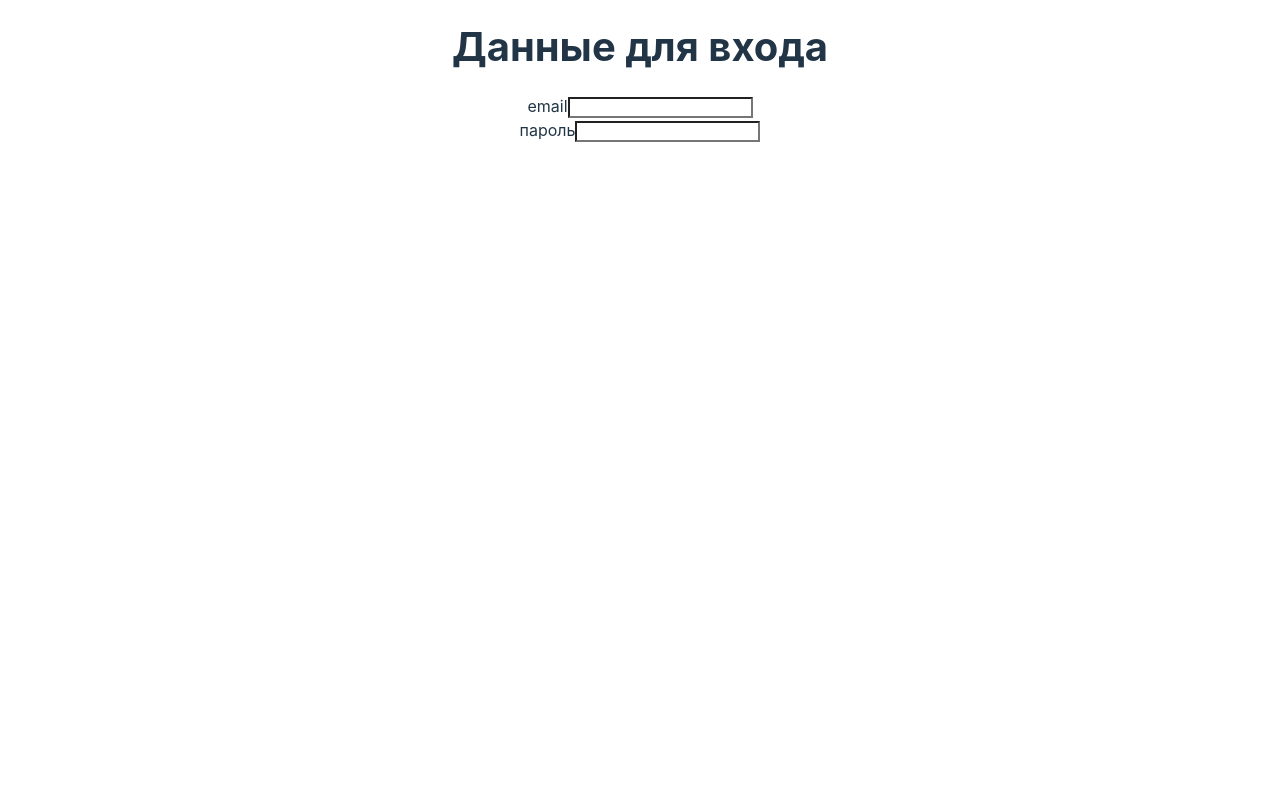
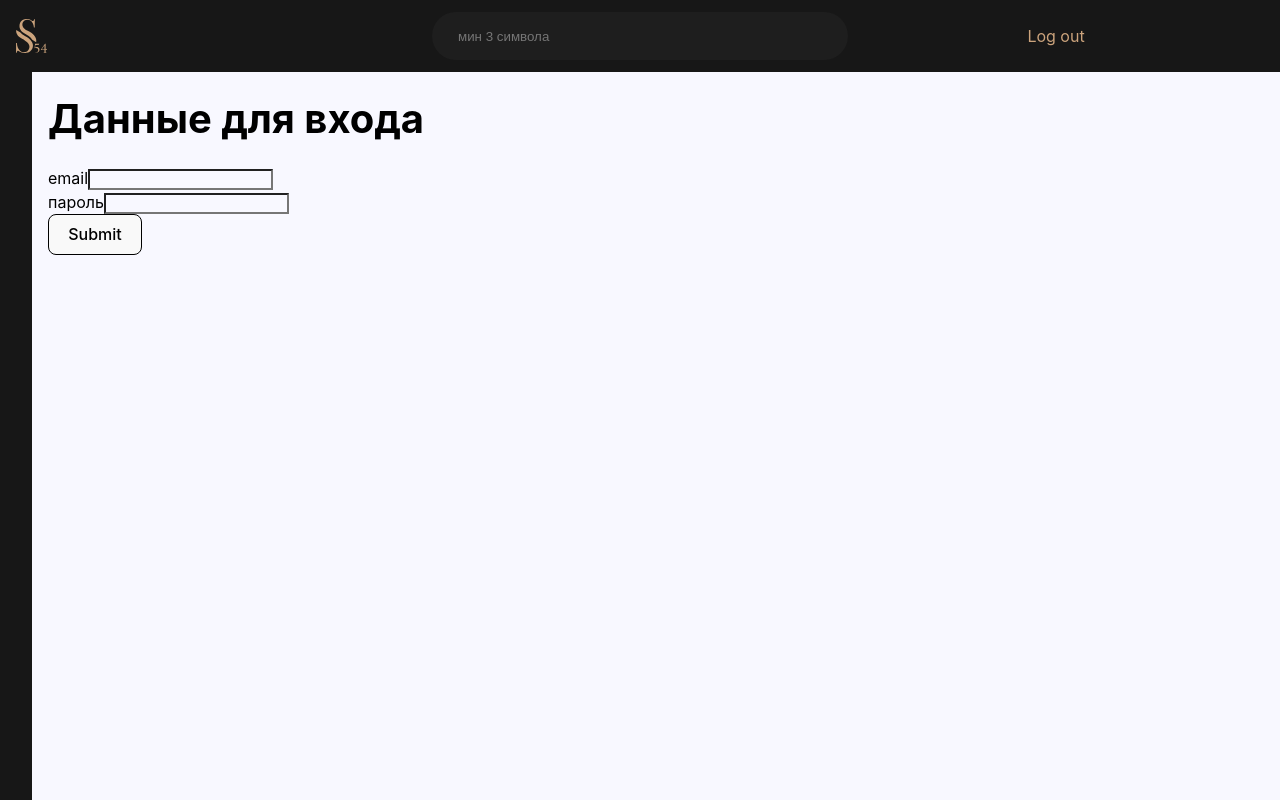
Before and after one commit to billiewillie/wiki54-frontend, a React (Vite) app: page /login in a window 1280 px wide. Built offline with nearby package versions, Linux system fonts and the light colour scheme; the HTML template or start-up script is replaced by a standard one; what quill-image-resize-module-react would draw is missing.

Commit message:
added secure routing

```diff
--- a/package.json
+++ b/package.json
@@ -1,7 +1,7 @@
 {
 	"name": "frontend",
 	"private": true,
-  "version": "0.0.0",
+	"version": "1.0.0",
 	"type": "module",
 	"scripts": {
 		"dev": "vite",
@@ -9,6 +9,7 @@
 		"preview": "vite preview"
 	},
 	"dependencies": {
+		"@reduxjs/toolkit": "^1.9.1",
 		"axios": "^1.1.3",
 		"html-react-parser": "^3.0.4",
 		"quill-image-resize-module-react": "^3.0.0",
@@ -17,6 +18,7 @@
 		"react-dom": "^18.2.0",
 		"react-hook-form": "^7.39.7",
 		"react-quill": "^2.0.0",
+		"react-redux": "^8.0.5",
 		"react-router-dom": "^6.4.3"
 	},
 	"devDependencies": {
--- a/src/App.jsx
+++ b/src/App.jsx
@@ -9,18 +9,35 @@ import NotFoundPage from './pages/notFoundPage/NotFoundPage';
 import PostsPage from './pages/postsPage/PostsPage';
 import CreatePost from './pages/createPost/CreatePost';
 import EditorPage from './pages/editorPage/EditorPage';
+import { Provider } from 'react-redux';
+import store from './store';
+
+import RequireAuth from './hoc/RequireAuth';
 
 const router = createBrowserRouter(
 	createRoutesFromElements(
 		<>
-			<Route path='/login' element={<LoginPage />} />
 			<Route path='/' element={<Layout />}>
-				<Route index element={<HomePage />} />
-				<Route path='posts' element={<PostsPage />} />
-				<Route path=':department' element={<PostsPage />} />
+				<Route
+					index
+					element={
+						<RequireAuth>
+							<HomePage />
+						</RequireAuth>
+					}
+				/>
+				<Route
+					path=':department'
+					element={
+						<RequireAuth>
+							<PostsPage />
+						</RequireAuth>
+					}
+				/>
 				<Route path=':department/:id' element={<PostPage />} />
 				<Route path=':department/:id/edit' element={<EditorPage />} />
 				<Route path=':department/createPost' element={<CreatePost />} />
+				<Route path='login' element={<LoginPage />} />
 				<Route path='*' element={<NotFoundPage />} />
 			</Route>
 		</>
@@ -29,9 +46,11 @@ const router = createBrowserRouter(
 
 function App() {
 	return (
-		<div className='App'>
-			<RouterProvider router={router} />
-		</div>
+		<Provider store={store}>
+			<div className='App'>
+				<RouterProvider router={router} />
+			</div>
+		</Provider>
 	);
 }
 
--- a/src/components/editor/Editor.jsx
+++ b/src/components/editor/Editor.jsx
@@ -34,7 +34,6 @@ const Editor = forwardRef((props, ref) => {
 			})
 				.then((response) => response.json())
 				.then((result) => {
-					console.log(result);
 					resolve(`http://localhost:4444${result.url}`);
 					insertToEditor(`http://localhost:4444${result.url}`);
 				})
--- a/src/components/header/Header.jsx
+++ b/src/components/header/Header.jsx
@@ -1,15 +1,23 @@
+import { useNavigate } from 'react-router-dom';
+import { useDispatch } from 'react-redux';
+import { removeUser } from '../../store/userSlice';
 import Search from '../search/Search';
 import styles from './Header.module.css';
 import Logo from '../logo/Logo';
 
 const Header = () => {
-	const logoutHandler = () => {};
+	const dispatch = useDispatch();
+	const navigate = useNavigate();
+	const logoutHandler = () => {
+		dispatch(removeUser());
+		navigate('/login');
+	};
 
 	return (
 		<header className={styles.header}>
 			<Logo />
 			<Search />
-			<div className='header-tools' onClick={logoutHandler}>
+			<div className={styles.Login} onClick={logoutHandler}>
 				Log out
 			</div>
 		</header>
--- a/src/components/header/Header.module.css
+++ b/src/components/header/Header.module.css
@@ -8,3 +8,8 @@
 	height: 64px;
 	background-color: #171717;
 }
+
+.Login {
+	cursor: pointer;
+	color: #cba37c;
+}
--- a/src/components/sidebar/Sidebar.jsx
+++ b/src/components/sidebar/Sidebar.jsx
@@ -1,31 +1,24 @@
 import { NavLink } from 'react-router-dom';
+import { useSelector } from 'react-redux';
 import styles from './Sidebar.module.css';
 
 const Sidebar = () => {
-	const departments = [
-		{
-			title: 'Студия 54',
-			link: '/studia54',
-		},
-		{
-			title: 'Архитекторы',
-			link: '/architecture',
-		},
-		{
-			title: 'Визуализаторы',
-			link: '/visual',
-		},
-	];
+	const user = useSelector((state) => state.user.user);
 
 	return (
 		<aside className={styles.aside}>
 			<nav className='sidebar-menu'>
 				<ul className={styles.list}>
-					{departments.map((item) => (
-						<li className={styles.listItem} key={item.title}>
-							<NavLink to={item.link}>{item.title}</NavLink>
+					{user.departments?.map((item) => (
+						<li className={styles.listItem} key={item}>
+							<NavLink to={`/${item}`}>{item}</NavLink>
 						</li>
 					))}
+					{user?.isMapOpened && (
+						<li className={styles.listItem}>
+							<NavLink to='/map'>Карта офиса</NavLink>
+						</li>
+					)}
 				</ul>
 			</nav>
 		</aside>
--- /dev/null
+++ b/src/hoc/RequireAuth.jsx
@@ -0,0 +1,18 @@
+import { useNavigate } from 'react-router-dom';
+import { useSelector } from 'react-redux';
+import { useEffect } from 'react';
+
+const RequireAuth = ({ children }) => {
+	let navigate = useNavigate();
+	const user = useSelector((state) => state.user.user);
+
+	useEffect(() => {
+		if (Object.keys(user).length === 0) {
+			return navigate('/login');
+		}
+	}, []);
+
+	return children;
+};
+
+export default RequireAuth;
--- a/src/pages/loginPage/LoginPage.jsx
+++ b/src/pages/loginPage/LoginPage.jsx
@@ -1,15 +1,40 @@
+import { useLocation, useNavigate } from 'react-router-dom';
+import { useDispatch } from 'react-redux';
+import { getUser } from '../../store/userSlice';
+import axios from '../../axios';
+
 const LoginPage = () => {
+	const dispatch = useDispatch();
+	const navigate = useNavigate();
+	const location = useLocation();
+	const fromPage = location.state?.from?.pathname || '/';
+
+	const formHandler = async (e) => {
+		e.preventDefault();
+		const email = e.target.email.value;
+		const password = e.target.password.value;
+		const { data } = await axios.post(`/users/login`, {
+			email,
+			password,
+		});
+		dispatch(getUser(data));
+		navigate(fromPage, { replace: true });
+	};
+
 	return (
 		<div className='LoginPage'>
 			<h1>Данные для входа</h1>
-			<form action=''>
+			<form action='' onSubmit={formHandler}>
 				<div className='form-row'>
 					<label htmlFor='form-email'>email</label>
-					<input id='form-email' type='email' />
+					<input id='form-email' type='email' name='email' />
 				</div>
 				<div className='form-row'>
 					<label htmlFor='form-password'>пароль</label>
-					<input id='form-password' type='password' />
+					<input id='form-password' name='password' type='password' />
+				</div>
+				<div className='form-row'>
+					<button type='submit'>Submit</button>
 				</div>
 			</form>
 		</div>
--- /dev/null
+++ b/src/store/index.js
@@ -0,0 +1,8 @@
+import { configureStore } from '@reduxjs/toolkit';
+import userReducer from './userSlice';
+
+export default configureStore({
+	reducer: {
+		user: userReducer,
+	},
+});
--- /dev/null
+++ b/src/store/userSlice.js
@@ -0,0 +1,25 @@
+import { createSlice } from '@reduxjs/toolkit';
+
+const userSlice = createSlice({
+	name: 'user',
+	initialState: {
+		user: {},
+	},
+	reducers: {
+		getUser(state, action) {
+			state.user.firstName = action.payload.firstName;
+			state.user.lastName = action.payload.lastName;
+			state.user.email = action.payload.email;
+			state.user.role = action.payload.role;
+			state.user.departments = action.payload.departments;
+			state.user.isMapOpened = action.payload.isMapOpened;
+		},
+		removeUser(state) {
+			state.user = {};
+		},
+	},
+});
+
+export const { getUser, removeUser } = userSlice.actions;
+
+export default userSlice.reducer;
```
Also changed, not shown: 1 other file (tests, documents, lock files or other folders). Lines whose indentation alone changed are shown as unchanged.
